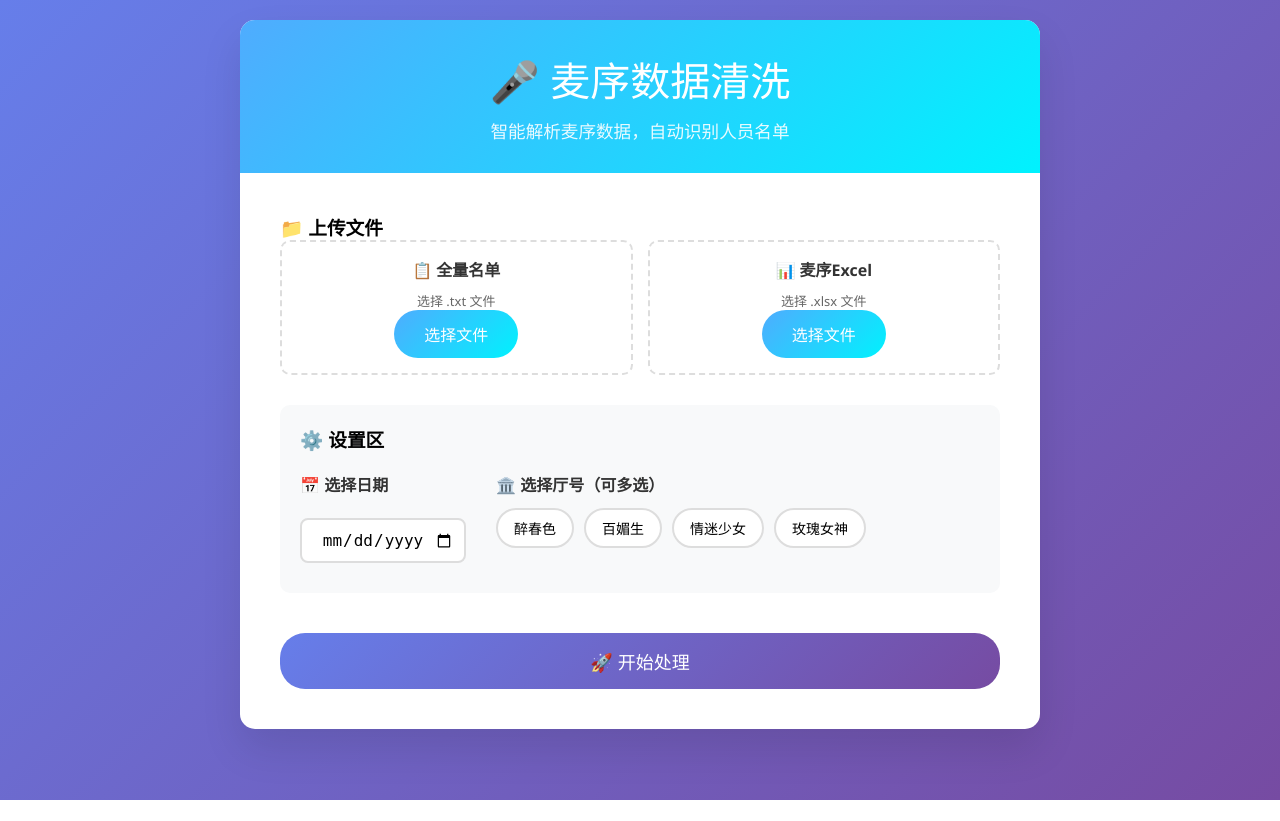
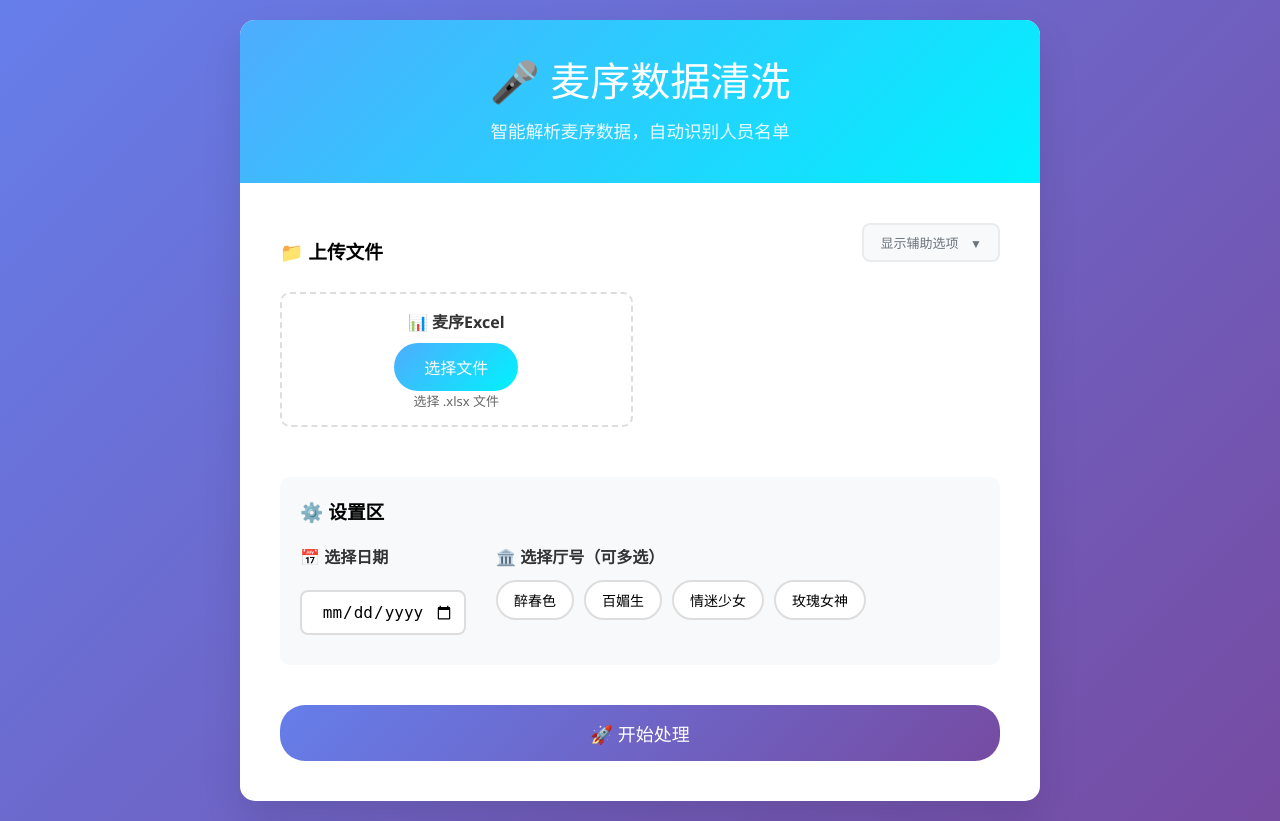
Before and after one commit to clipdalle/yk_table_clean, a Flask app: page / in a window 1280 px wide. Before the commit the page ends 800 px from the top, so only its background shows below. Run offline with Flask 3, Linux system fonts and the light colour scheme.

Commit message:
名单弱化

```diff
--- a/app.py
+++ b/app.py
@@ -17,6 +17,8 @@ from vercel_blob import blob_store as VercelBlobStore
 # 添加 pipeline 模块路径
 sys.path.append('pipeline')
 import os
+import zipfile
+import shutil
 from global_config import STRICT_DATE_FILTER
 # 导入核心业务逻辑
 from pipeline.clean_pipeline_v3 import process_one_file, get_date_str_from_text
@@ -78,29 +80,55 @@ def get_date_from_file(excel_filename):
     """
     return get_date_str_from_text(excel_filename)
 
+
+def get_names_from_name_file(name_file):
+    """
+    从上传的全量名单文件中提取人名列表
+
+    Args:
+        name_file: Flask上传的文件对象
+
+    Returns:
+        List[str]: 人名列表，如果文件无效则返回空列表
+    """
+    if not name_file or name_file.filename == '':
+        return []
+
+    if not allowed_file(name_file.filename):
+        print("❌ 全量名单文件格式不支持")
+        return []
+
+    name_content = name_file.read().decode('utf-8')
+    known_names = [line.strip() for line in name_content.splitlines() if line.strip()]
+    print(f"📋 成功读取全量名单: {len(known_names)} 个")
+    return known_names
+
+
 @app.route('/upload', methods=['POST'])
 def upload_files():
     try:
         # 检查文件是否存在
-        if 'name_list' not in request.files or 'excel_file' not in request.files:
-            return jsonify({'error': '请上传全量名单和Excel文件'}), 400
+        if 'excel_file' not in request.files:
+            return jsonify({'error': '请上传Excel文件'}), 400
 
-        name_file = request.files['name_list']
         excel_file = request.files['excel_file']
 
-        if name_file.filename == '' or excel_file.filename == '':
-            return jsonify({'error': '请选择文件'}), 400
+        if excel_file.filename == '':
+            return jsonify({'error': '请选择Excel文件'}), 400
 
-        if not allowed_file(name_file.filename) or not allowed_file(excel_file.filename):
-            return jsonify({'error': '文件格式不支持'}), 400
+        if not allowed_file(excel_file.filename):
+            return jsonify({'error': 'Excel文件格式不支持'}), 400
 
         # 创建临时文件
         temp_dir = tempfile.mkdtemp()
 
-        # 读取用户上传的全量名单
-        name_content = name_file.read().decode('utf-8')
-        known_names_from_ui = [line.strip() for line in name_content.splitlines() if line.strip()]
-        print(f"📋 用户上传名单: {len(known_names_from_ui)} 个")
+        # 处理全量名单（可选）
+        known_names_from_ui = []
+        if 'name_list' in request.files:
+            name_file = request.files['name_list']
+            known_names_from_ui = get_names_from_name_file(name_file)
+
+        print(f"📋 最终使用名单: {len(known_names_from_ui)} 个")
 
         # 保存Excel文件
         excel_path = os.path.join(temp_dir, 'input.xlsx')
@@ -228,5 +256,37 @@ def download_file(filename):
     except Exception as e:
         return jsonify({'error': f'下载失败: {str(e)}'}), 500
 
+@app.route('/download_system_names')
+def download_system_names():
+    """下载系统名单文件夹（打包为zip）"""
+    try:
+        # 检查 name_list 文件夹是否存在
+        name_list_dir = os.path.join(os.getcwd(), 'name_list')
+        if not os.path.exists(name_list_dir):
+            return jsonify({'error': '系统名单文件夹不存在'}), 404
+
+        # 创建临时zip文件
+        temp_dir = tempfile.mkdtemp()
+        zip_path = os.path.join(temp_dir, 'system_names.zip')
+
+        # 打包 name_list 文件夹
+        with zipfile.ZipFile(zip_path, 'w', zipfile.ZIP_DEFLATED) as zipf:
+            for root, dirs, files in os.walk(name_list_dir):
+                for file in files:
+                    file_path = os.path.join(root, file)
+                    arcname = os.path.relpath(file_path, name_list_dir)
+                    zipf.write(file_path, arcname)
+
+        # 发送文件
+        return send_file(
+            zip_path,
+            as_attachment=True,
+            download_name='system_names.zip',
+            mimetype='application/zip'
+        )
+
+    except Exception as e:
+        return jsonify({'error': f'打包下载失败: {str(e)}'}), 500
+
 if __name__ == '__main__':
     app.run(debug=True, host='0.0.0.0', port=5000)
--- a/pipeline/clean_pipeline_v3.py
+++ b/pipeline/clean_pipeline_v3.py
@@ -565,7 +565,8 @@ def gen_all_known_names(known_names_from_ui: List[str], selected_halls: List[str
 
 
     all_names = []
-    all_names.extend(known_names_from_ui)
+    if known_names_from_ui:
+        all_names.extend(known_names_from_ui)
     all_names.extend(known_names_from_local)
     all_names = list(set(all_names))
     return all_names
--- a/templates/index.html
+++ b/templates/index.html
@@ -43,14 +43,59 @@
         .header p {
             font-size: 1.1em;
             opacity: 0.9;
+            margin-bottom: 10px;
+        }
+
+        .optional-notice {
+            font-size: 0.9em;
+            opacity: 0.7;
+            font-style: italic;
         }
 
         .content {
             padding: 40px;
         }
 
+
+        .toggle-advanced {
+            background: #f8f9fa;
+            border: 2px solid #e9ecef;
+            border-radius: 8px;
+            padding: 8px 16px;
+            cursor: pointer;
+            text-align: center;
+            font-size: 13px;
+            color: #6c757d;
+            transition: all 0.3s ease;
+            margin: 0;
+            float: right;
+            margin-bottom: 15px;
+        }
+
+        .toggle-advanced:hover {
+            background: #e9ecef;
+            border-color: #dee2e6;
+        }
+
+        .toggle-advanced::after {
+            content: "▼";
+            margin-left: 8px;
+            font-size: 12px;
+        }
+
+        .toggle-advanced.expanded::after {
+            content: "▲";
+        }
+
         .upload-section {
             margin-bottom: 30px;
+            overflow: hidden;
+        }
+
+        .upload-section::after {
+            content: "";
+            display: table;
+            clear: both;
         }
 
         .upload-grid {
@@ -205,6 +250,12 @@
             transform: translateY(-2px);
         }
 
+        .button-group {
+            display: flex;
+            gap: 10px;
+            margin-bottom: 10px;
+        }
+
         .stats {
             display: grid;
             grid-template-columns: repeat(auto-fit, minmax(150px, 1fr));
@@ -266,6 +317,25 @@
                 grid-template-columns: 1fr;
                 gap: 20px;
             }
+
+            .upload-grid {
+                grid-template-columns: 1fr;
+            }
+
+            .upload-section > div {
+                flex-direction: column;
+                align-items: stretch !important;
+            }
+
+            .toggle-advanced {
+                float: none !important;
+                margin-bottom: 10px !important;
+                margin-top: 0 !important;
+            }
+
+            .upload-grid {
+                grid-template-columns: 1fr !important;
+            }
         }
 
         .settings-item h4 {
@@ -326,24 +396,31 @@
         </div>
 
         <div class="content">
-            <form id="uploadForm" enctype="multipart/form-data">
+            <form id="uploadForm" enctype="multipart/form-data" novalidate>
                 <div class="upload-section">
-                    <h3>📁 上传文件</h3>
+                    <div style="display: flex; justify-content: space-between; align-items: center; margin-bottom: 15px;">
+                        <h3>📁 上传文件</h3>
+                        <button type="button" class="toggle-advanced" onclick="toggleAdvancedOptions()">
+                            显示辅助选项
+                        </button>
+                    </div>
+
                     <div class="upload-grid">
-                        <div class="upload-box" onclick="document.getElementById('nameList').click()">
-                            <input type="file" id="nameList" name="name_list" class="file-input" accept=".txt" required>
-                            <h4>📋 全量名单</h4>
-                            <p style="font-size: 13px; color: #666;">选择 .txt 文件</p>
+                        <div class="upload-box" onclick="document.getElementById('excelFile').click()">
+                            <input type="file" id="excelFile" name="excel_file" class="file-input" accept=".xlsx,.xls">
+                            <h4>📊 麦序Excel</h4>
                             <button type="button" class="upload-btn">选择文件</button>
-                            <div id="nameListInfo" class="file-info"></div>
+                            <p style="font-size: 13px; color: #666;">选择 .xlsx 文件</p>
+                            <div id="excelFileInfo" class="file-info"></div>
                         </div>
 
-                        <div class="upload-box" onclick="document.getElementById('excelFile').click()">
-                            <input type="file" id="excelFile" name="excel_file" class="file-input" accept=".xlsx,.xls" required>
-                            <h4>📊 麦序Excel</h4>
-                            <p style="font-size: 13px; color: #666;">选择 .xlsx 文件</p>
-                            <button type="button" class="upload-btn">选择文件</button>
-                            <div id="excelFileInfo" class="file-info"></div>
+                        <div class="upload-box advanced-option" style="display: none;">
+                            <input type="file" id="nameList" name="name_list" class="file-input" accept=".txt">
+                            <h4>📋 辅助名单（可选）</h4>
+                            <button type="button" class="upload-btn" style="margin-bottom: 10px;" onclick="document.getElementById('nameList').click()">选择文件</button>
+                            <p style="font-size: 13px; color: #666; line-height: 1.6; margin: 8px 0 15px 0;">💡 系统内部已经维护了一部分人员名单数据库，如果您还有新增人员时，可以选择上传辅助名单文件（.txt格式），系统会自动将您提供的辅助名单与内部数据库合并，这样可以显著提升AI对人员名单的识别准确率和处理效率</p>
+                            <button type="button" class="download-btn" onclick="downloadSystemNames()">下载系统当前名单</button>
+                            <div id="nameListInfo" class="file-info"></div>
                         </div>
                     </div>
                 </div>
@@ -353,7 +430,7 @@
                     <div class="settings-grid">
                         <div class="settings-item">
                             <h4>📅 选择日期</h4>
-                            <input type="date" id="selectedDate" name="selected_date" class="date-input" required>
+                            <input type="date" id="selectedDate" name="selected_date" class="date-input">
                         </div>
 
                         <div class="settings-item">
@@ -408,6 +485,40 @@
             handleFileSelect(e, 'excelFileInfo');
         });
 
+        // 切换辅助选项显示
+        function toggleAdvancedOptions() {
+            const advancedOption = document.querySelector('.advanced-option');
+            const toggleBtn = document.querySelector('.toggle-advanced');
+
+            if (advancedOption.style.display === 'block') {
+                advancedOption.style.display = 'none';
+                toggleBtn.classList.remove('expanded');
+                toggleBtn.innerHTML = '显示辅助选项';
+            } else {
+                advancedOption.style.display = 'block';
+                toggleBtn.classList.add('expanded');
+                toggleBtn.innerHTML = '隐藏辅助选项';
+            }
+        }
+
+        // 下载系统名单
+        function downloadSystemNames() {
+            // 添加趣味验证
+            const answer = prompt('🎯 验证问题：谁是世界上最美的人？');
+
+            if (answer === null) {
+                // 用户取消了验证
+                return;
+            }
+
+            if (answer.trim() === '我我我') {
+                alert('😏 哈哈，答案是正确的！开始下载...');
+                window.location.href = '/download_system_names';
+            } else {
+                alert('❌ 验证失败！再来！ 😜');
+            }
+        }
+
         function handleFileSelect(event, infoId) {
             const file = event.target.files[0];
             const infoDiv = document.getElementById(infoId);
@@ -427,6 +538,9 @@
         document.getElementById('uploadForm').addEventListener('submit', function(e) {
             e.preventDefault();
 
+            // 阻止默认的HTML5表单验证
+            e.stopPropagation();
+
             const formData = new FormData(this);
 
             // 获取文件信息
@@ -435,6 +549,18 @@
 
             // 获取选中的厅号（FormData会自动收集同名checkbox的值）
             const selectedHalls = formData.getAll('hall');
+
+            // 校验Excel文件必须选择
+            if (!excelFile) {
+                alert('⚠️ 请先选择麦序Excel文件');
+                return;
+            }
+
+            // 校验日期必须选择
+            if (!selectedDate) {
+                alert('⚠️ 请选择处理日期');
+                return;
+            }
 
             // 校验厅号必须选择
             if (selectedHalls.length === 0) {
@@ -455,7 +581,7 @@
             // 显示处理信息
             const hallsText = selectedHalls.length > 0 ? selectedHalls.join('、') : '未选择';
             const loadingMessage = `正在处理数据，请稍候...<br><br>
-📁 当前文件名：${excelFile.name}<br>
+📊 麦序文件：${excelFile.name}<br>
 📅 相关日期：${selectedDate}<br>
 🏛️ 选择厅号：${hallsText}<br><br>
 ⏱️ 预计等待时间：30-60秒`;
```
